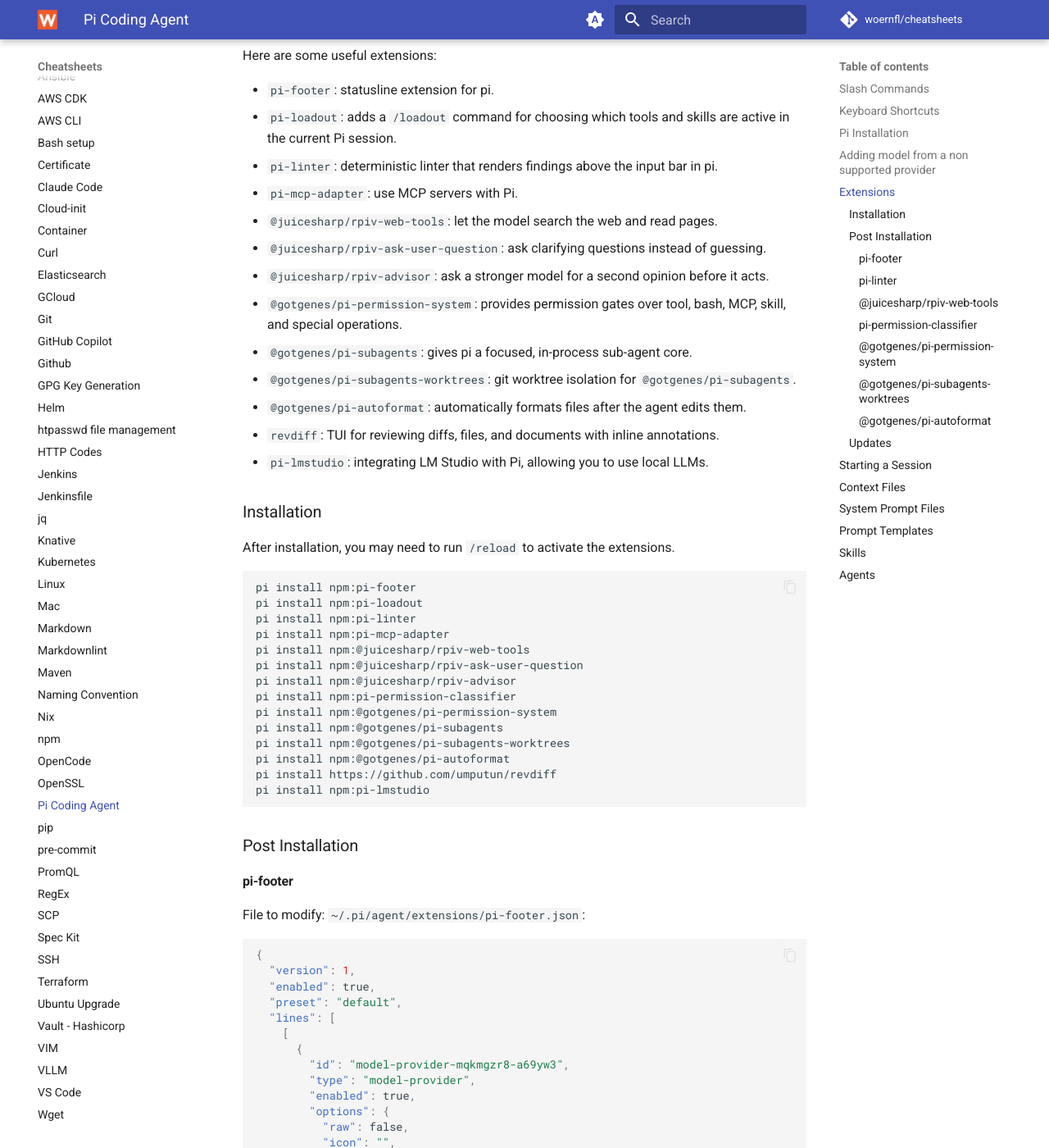
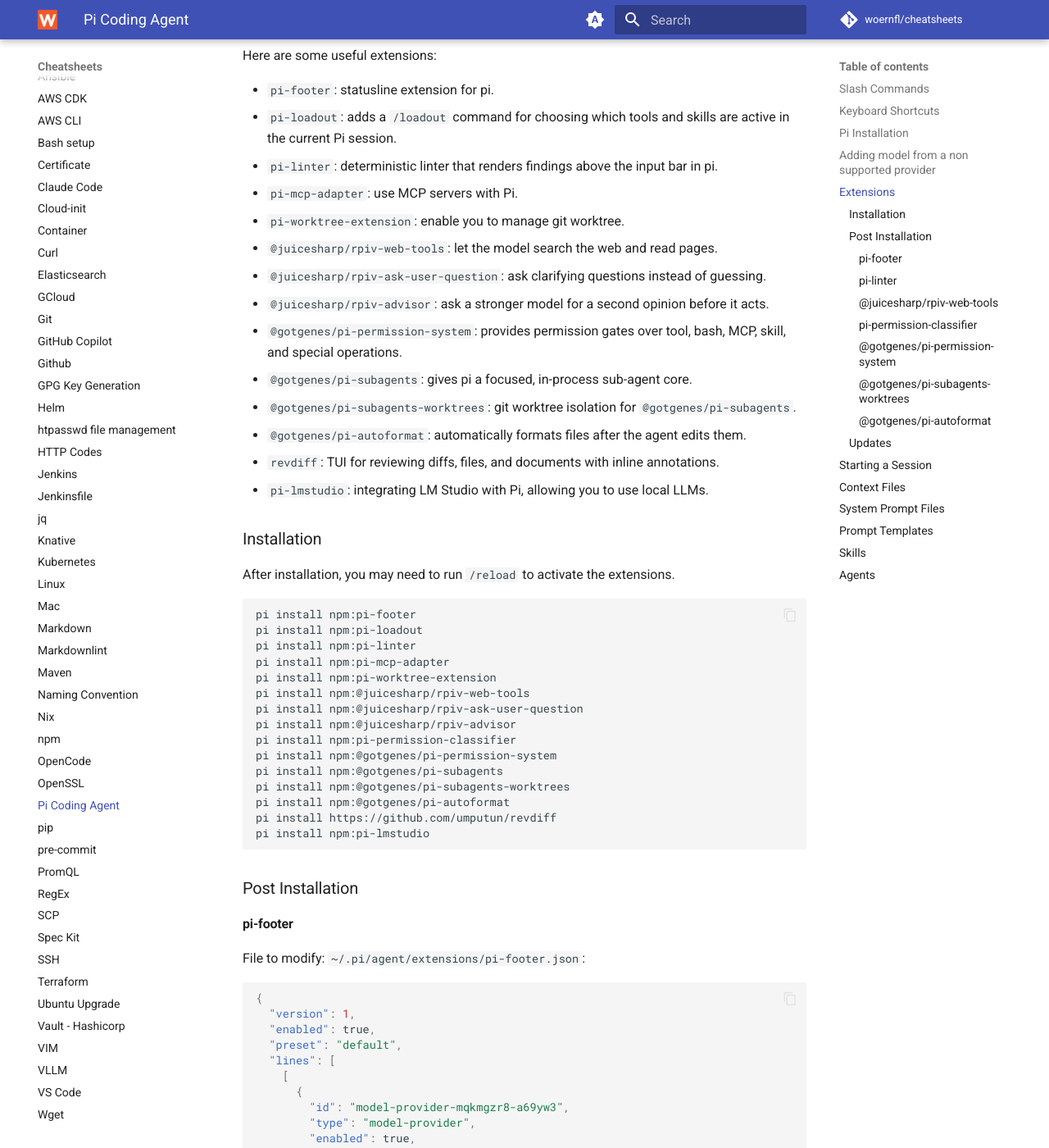
Before and after one commit to woernfl/cheatsheets, an MkDocs documentation site: the page built from docs/pi.md, in a window 1280 px wide and 1400 px high, scrolled down 3477 px. Shown: the whole window at 82% size. Built offline with MkDocs 1.6.1 and Material for MkDocs 9.7.7, drawn with Linux system fonts in a browser that asks for light colours; comment, search, counter and statistics services are not loaded.

Commit message:
Update pi.md (#555)

```diff
--- a/docs/pi.md
+++ b/docs/pi.md
@@ -150,6 +150,7 @@
 - `pi-loadout`: adds a `/loadout` command for choosing which tools and skills are active in the current Pi session.
 - `pi-linter`: deterministic linter that renders findings above the input bar in pi.
 - `pi-mcp-adapter`: use MCP servers with Pi.
+- `pi-worktree-extension`: enable you to manage git worktree.
 - `@juicesharp/rpiv-web-tools`: let the model search the web and read pages.
 - `@juicesharp/rpiv-ask-user-question`: ask clarifying questions instead of guessing.
 - `@juicesharp/rpiv-advisor`: ask a stronger model for a second opinion before it acts.
@@ -169,6 +170,7 @@
 pi install npm:pi-loadout
 pi install npm:pi-linter
 pi install npm:pi-mcp-adapter
+pi install npm:pi-worktree-extension
 pi install npm:@juicesharp/rpiv-web-tools
 pi install npm:@juicesharp/rpiv-ask-user-question
 pi install npm:@juicesharp/rpiv-advisor
```
